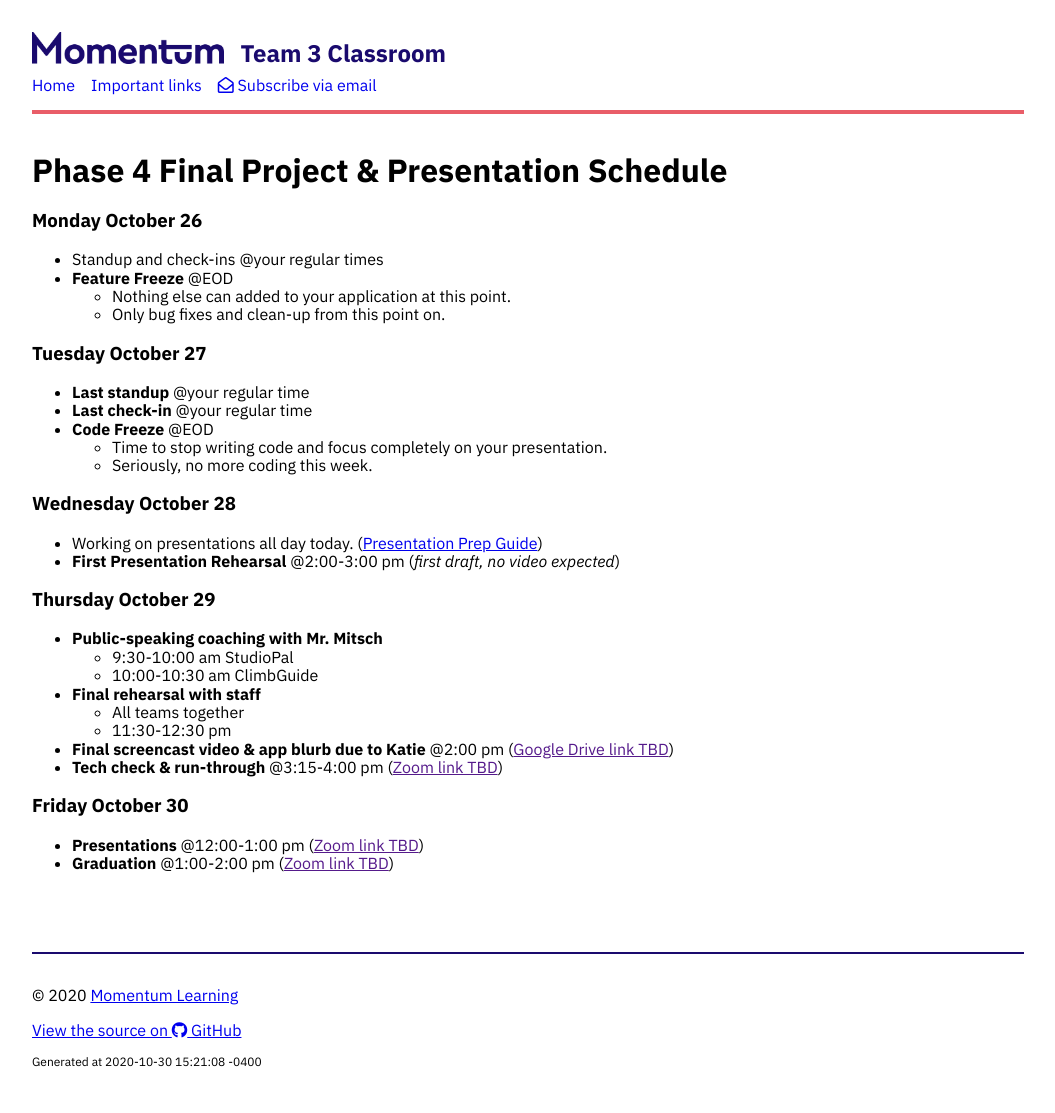
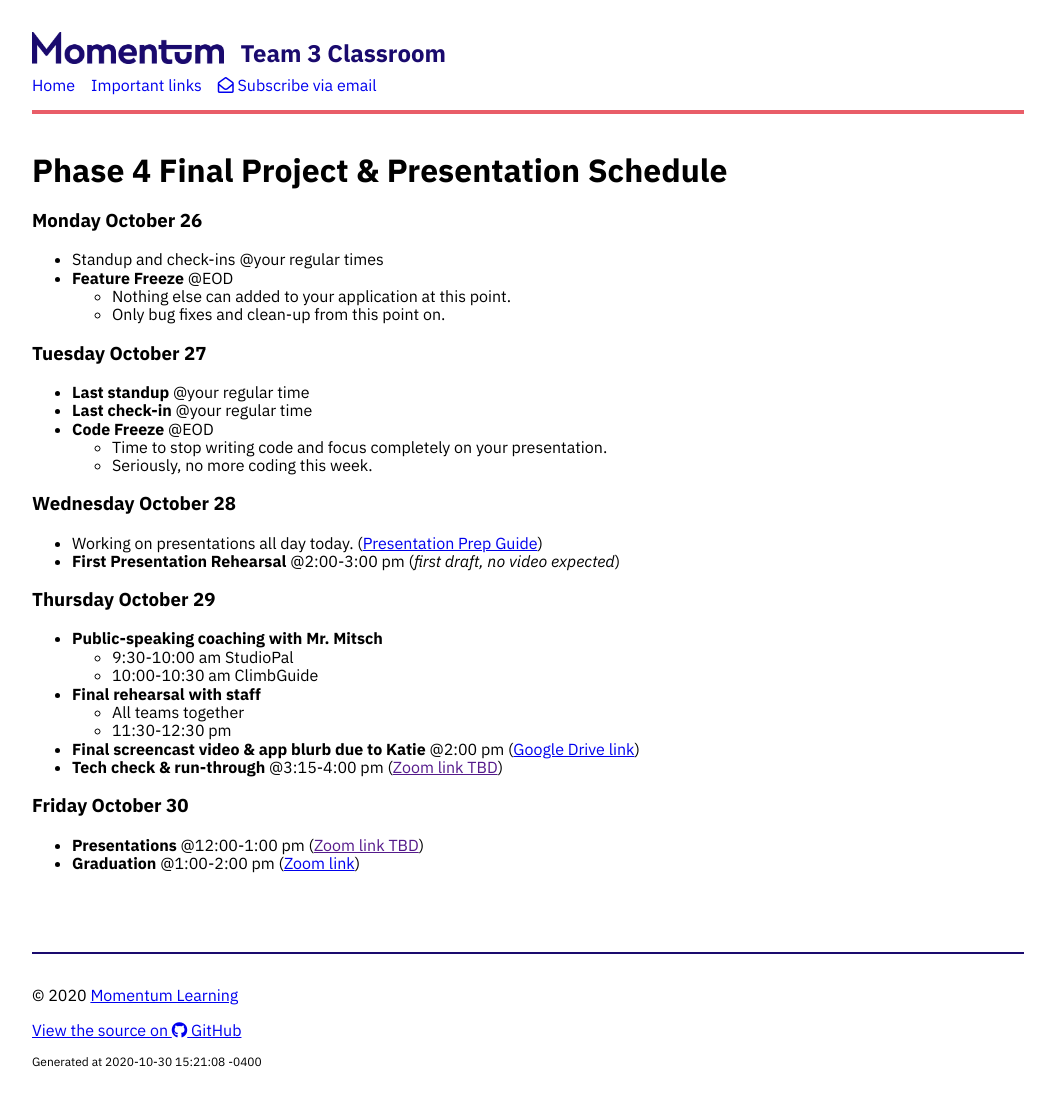
Before and after one commit to momentum-team-3/momentum-team-3.github.io, a Jekyll site: the page built from phase-4-schedule.md, in a window 1280 px wide. Shown: the whole page, without its empty margins (112-1167 px from the left). Built offline with Jekyll 4.4.1, drawn with Linux system fonts in a browser that asks for light colours; nearby versions of some CDN libraries.

Commit message:
Update links and presentation length

```diff
--- a/phase-4-schedule.md
+++ b/phase-4-schedule.md
@@ -34,10 +34,10 @@ layout: default
 - **Final rehearsal with staff**
   - All teams together
   - 11:30-12:30 pm
-- **Final screencast video & app blurb due to Katie** @2:00 pm ([Google Drive link TBD]())
+- **Final screencast video & app blurb due to Katie** @2:00 pm ([Google Drive link](https://drive.google.com/drive/folders/1yqX2wikhrrZ5c1s3pL_LqxHe2a_Ijb9V?usp=sharing))
 - **Tech check & run-through** @3:15-4:00 pm ([Zoom link TBD]())
 
 ### Friday October 30
 
 - **Presentations** @12:00-1:00 pm ([Zoom link TBD]())
-- **Graduation** @1:00-2:00 pm ([Zoom link TBD]())
+- **Graduation** @1:00-2:00 pm ([Zoom link](https://us02web.zoom.us/j/84761284389?pwd=K3NRUjZQUU11WVh5YWxiUktoRXJNZz09))
```
Also changed, not shown: phase-4-demos.md (+1 -1 lines).
